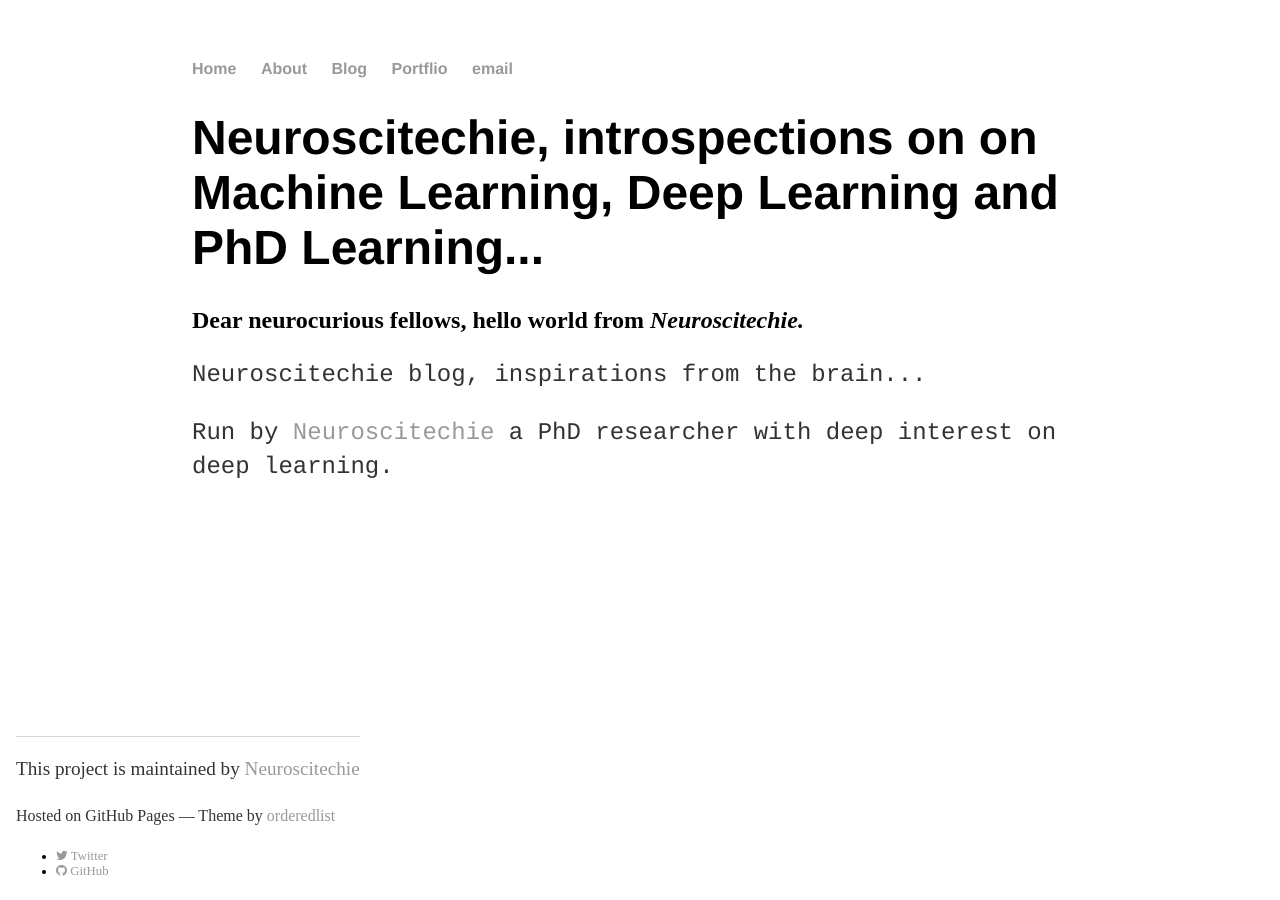
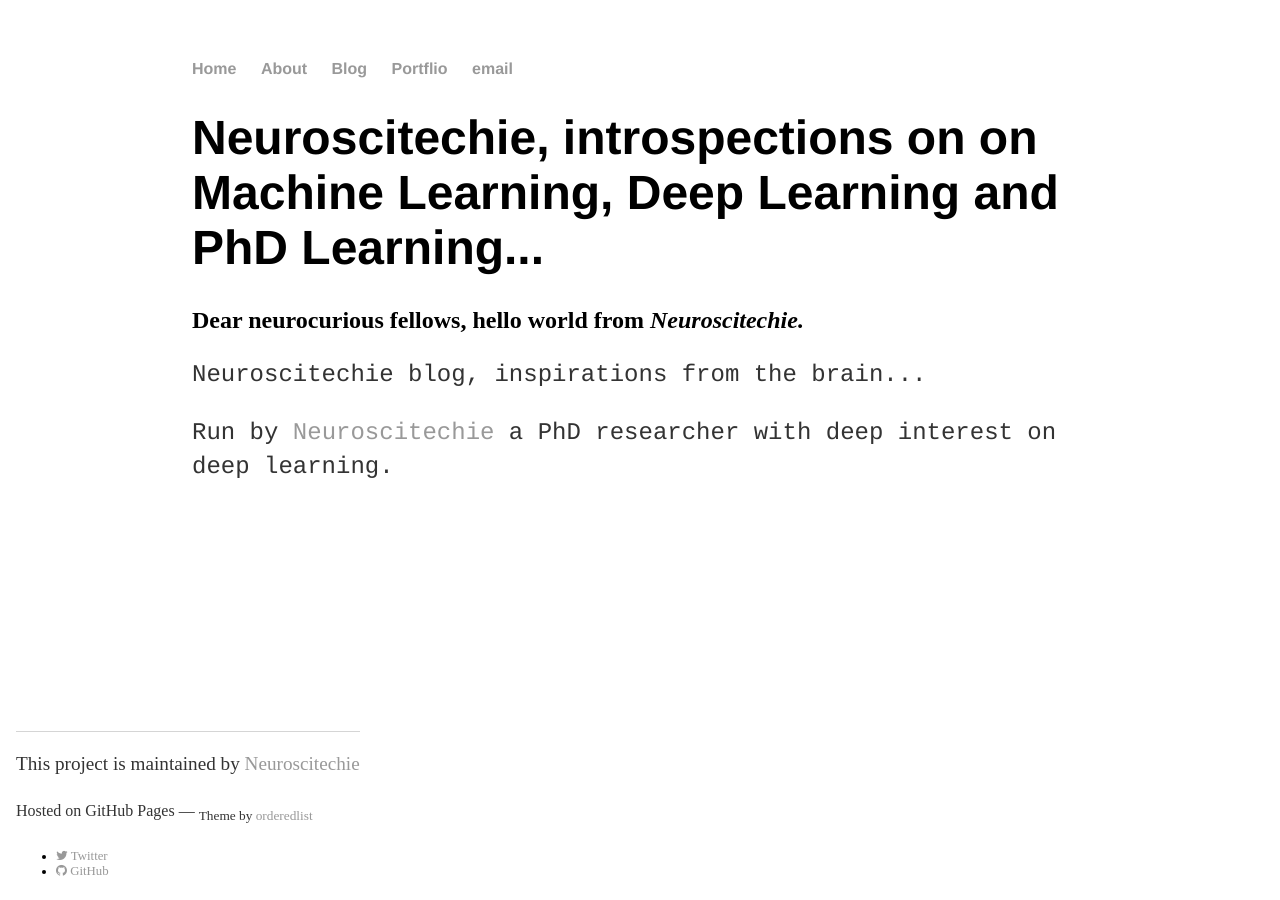
Before and after one commit to inantubek/meltemiatay.github.io, a Jekyll site: the page built from index.html, in a window 1280 px wide. Built offline with Jekyll 4.4.1, drawn with Linux system fonts in a browser that asks for light colours; nearby versions of some CDN libraries.

Commit message:
Update default.html

```diff
--- a/_layouts/default.html
+++ b/_layouts/default.html
@@ -27,7 +27,7 @@
 
 <div class="footer">
   <p>This project is maintained by <a href="https://github.com/Neuroscitechie">Neuroscitechie</a></p>
-  <p><small>Hosted on GitHub Pages &mdash; Theme by <a href="https://github.com/orderedlist">orderedlist</a></small></p>
+  <p><small>Hosted on GitHub Pages &mdash; <sub>Theme by <a href="https://github.com/orderedlist">orderedlist</sub></a></small></p>
 
   <ul class="contacts">
 
```
